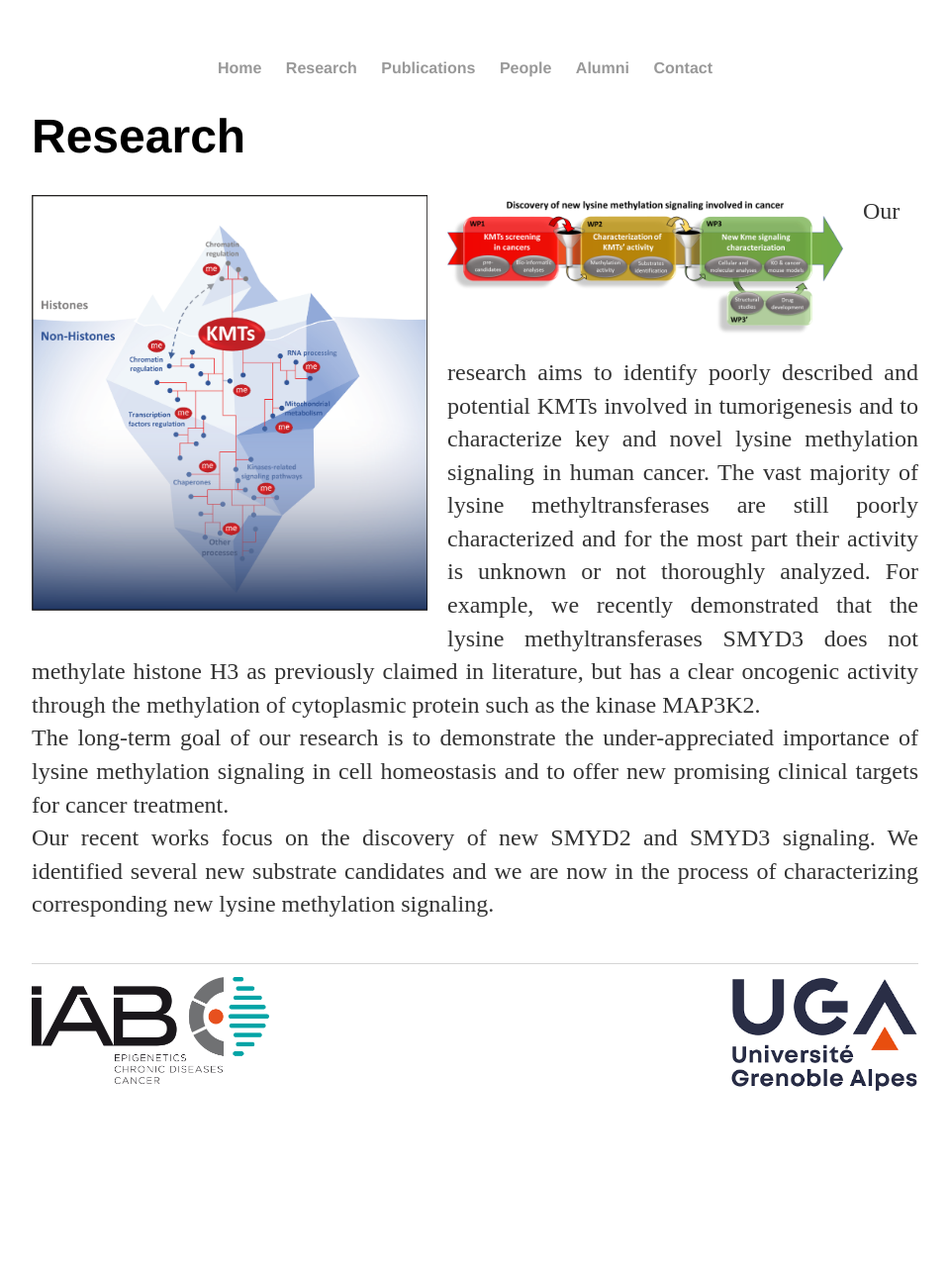
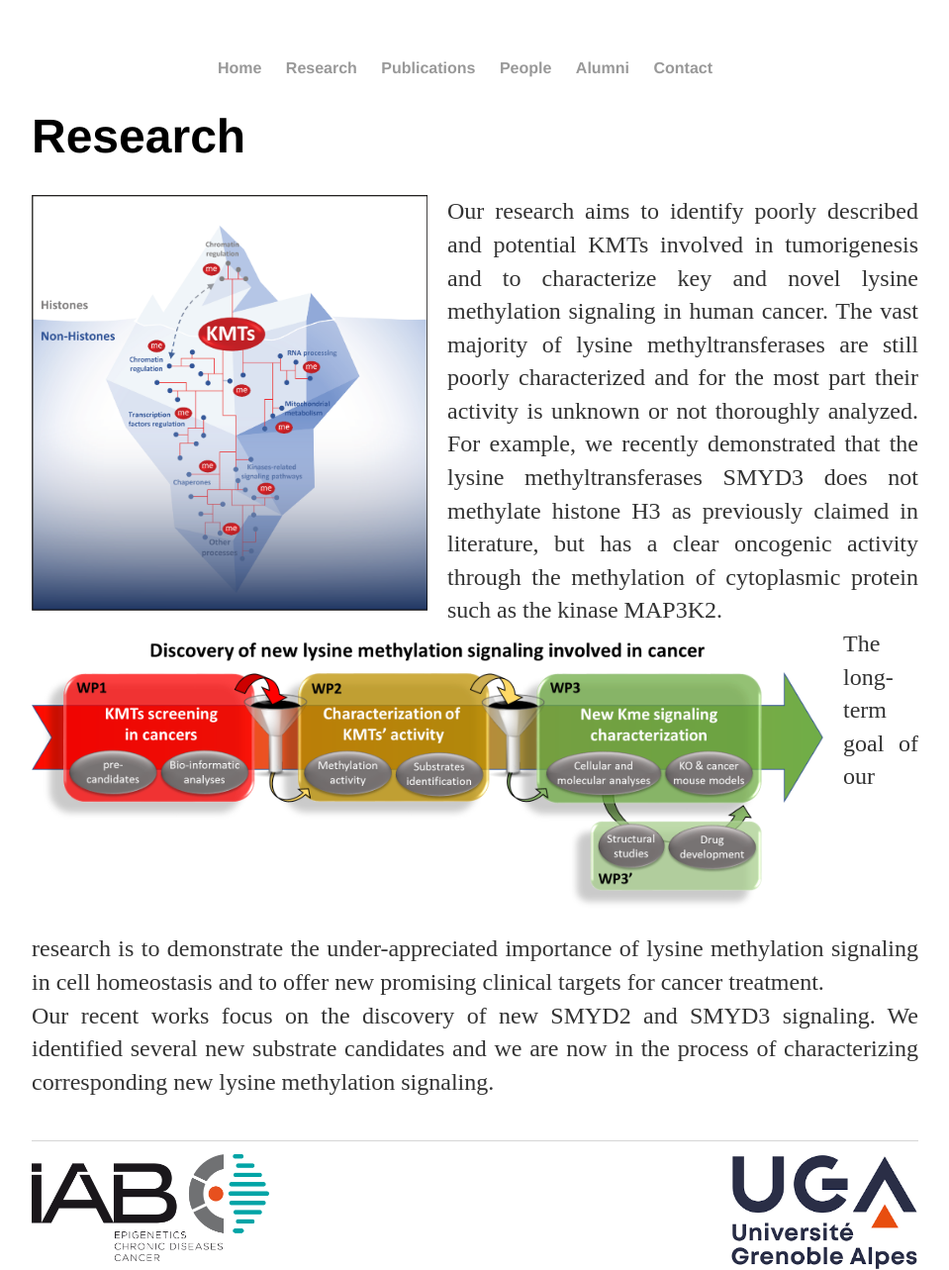
Before and after one commit to Reynoird-Lab/Reynoird-lab.github.io, a Jekyll site: the page built from Research/index.html, in a window 1280 px wide. Shown: the whole page at 99% size, without its empty margins (160-1119 px from the left). Built offline with Jekyll 4.4.1, drawn with Linux system fonts in a browser that asks for light colours; Markdown is read by kramdown in place of the engine named in the settings; before the commit the page ends 1103 px from its top, so only the background shows below that.

Commit message:
Update index.html

```diff
--- a/Research/index.html
+++ b/Research/index.html
@@ -4,7 +4,7 @@
 ---
 	<h1>{{ page.title }}</h1>
 
-<img src="https://reynoird-lab.github.io/Images/Lukinovic V graphical abstract CMYK_revision.png" title="Lysine Methylation Signaling" align="left" width="400" style="margin: 0px 20px 20px 0px;"/> <img src="https://reynoird-lab.github.io/Images/research.png" title="research" align="left" width="400" style="margin: 0px 20px 20px 0px;" br clear="left" />
+<img src="https://reynoird-lab.github.io/Images/Lukinovic V graphical abstract CMYK_revision.png" title="Lysine Methylation Signaling" align="left" width="400" style="margin: 0px 20px 20px 0px;"/> <img src="https://reynoird-lab.github.io/Images/research.png" title="research" align="left" width="800" style="margin: 0px 20px 20px 0px;" br clear="left" />
 <p align="justify" align="left">Our research aims to identify poorly described and potential KMTs involved in tumorigenesis and to characterize key and novel lysine methylation signaling in human cancer. The vast majority of lysine methyltransferases are still poorly characterized and for the most part their activity is unknown or not thoroughly analyzed. For example, we recently demonstrated that the lysine methyltransferases SMYD3 does not methylate histone H3 as previously claimed in literature, but has a clear oncogenic activity through the methylation of cytoplasmic protein such as the kinase MAP3K2.<br>
 The long-term goal of our research is to demonstrate the under-appreciated importance of lysine methylation signaling in cell homeostasis and to offer new promising clinical targets for cancer treatment.
 <br>Our recent works focus on the discovery of new SMYD2 and SMYD3 signaling. We identified several new substrate candidates and we are now in the process of characterizing corresponding new lysine methylation signaling.</p><br>
```
